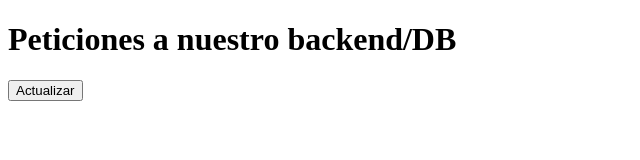
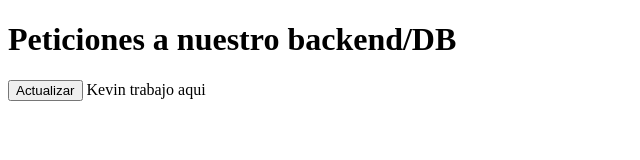
Before and after one commit to DoniHuertas/Clase-16, a website: page public/index.html in a window 1280 px wide. Shown: the whole page, without its empty margins (0-640 px from the left). Drawn offline with nearby package versions, Linux system fonts and the light colour scheme.

Commit message:
Modifique el index de public

```diff
--- a/public/index.html
+++ b/public/index.html
@@ -12,6 +12,7 @@
     </div>
 
     <button id="request">Actualizar</button>
+    Kevin trabajo aqui
     <script src="https://cdn.jsdelivr.net/npm/axios/dist/axios.min.js"></script>
     <script src="scripts.js"></script>
   </body>
```
